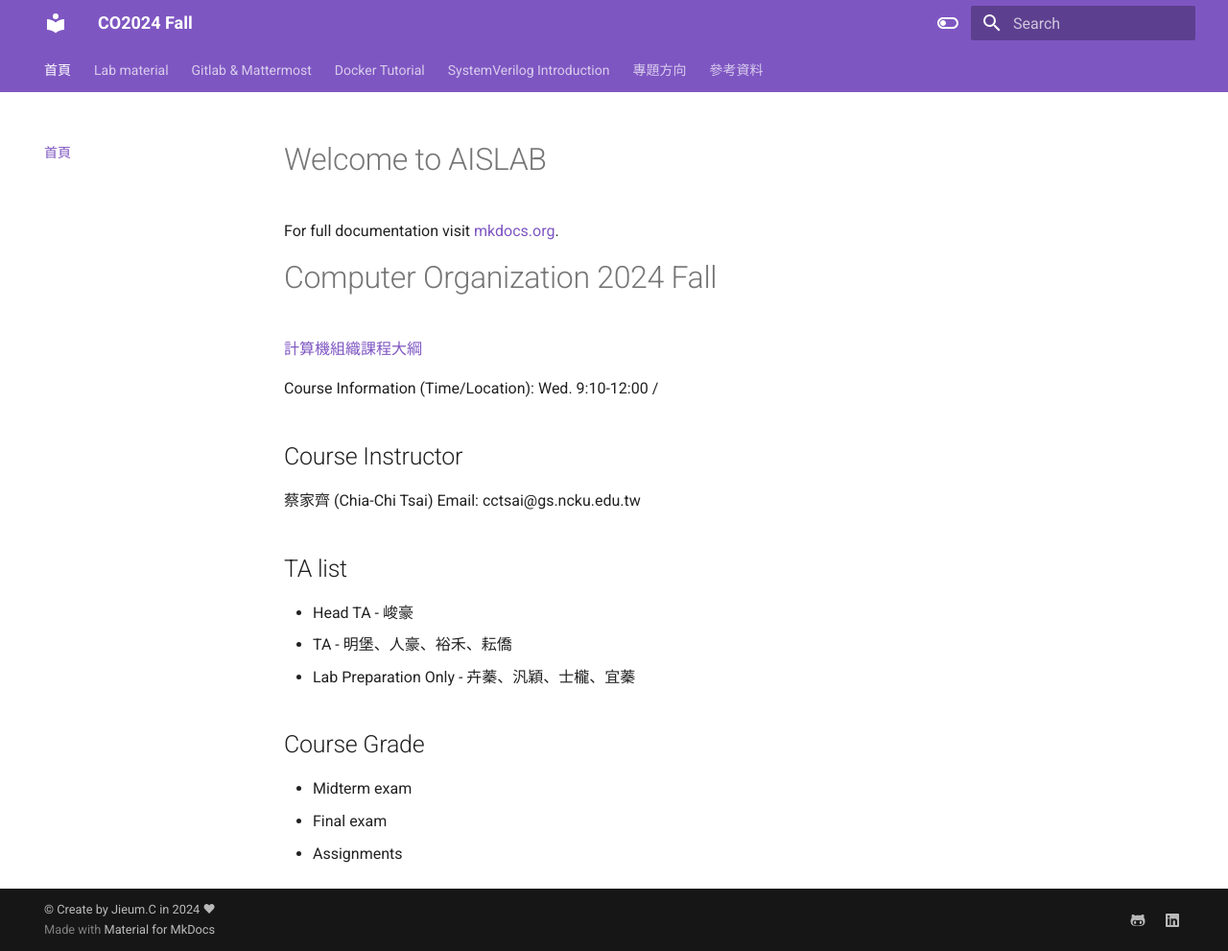
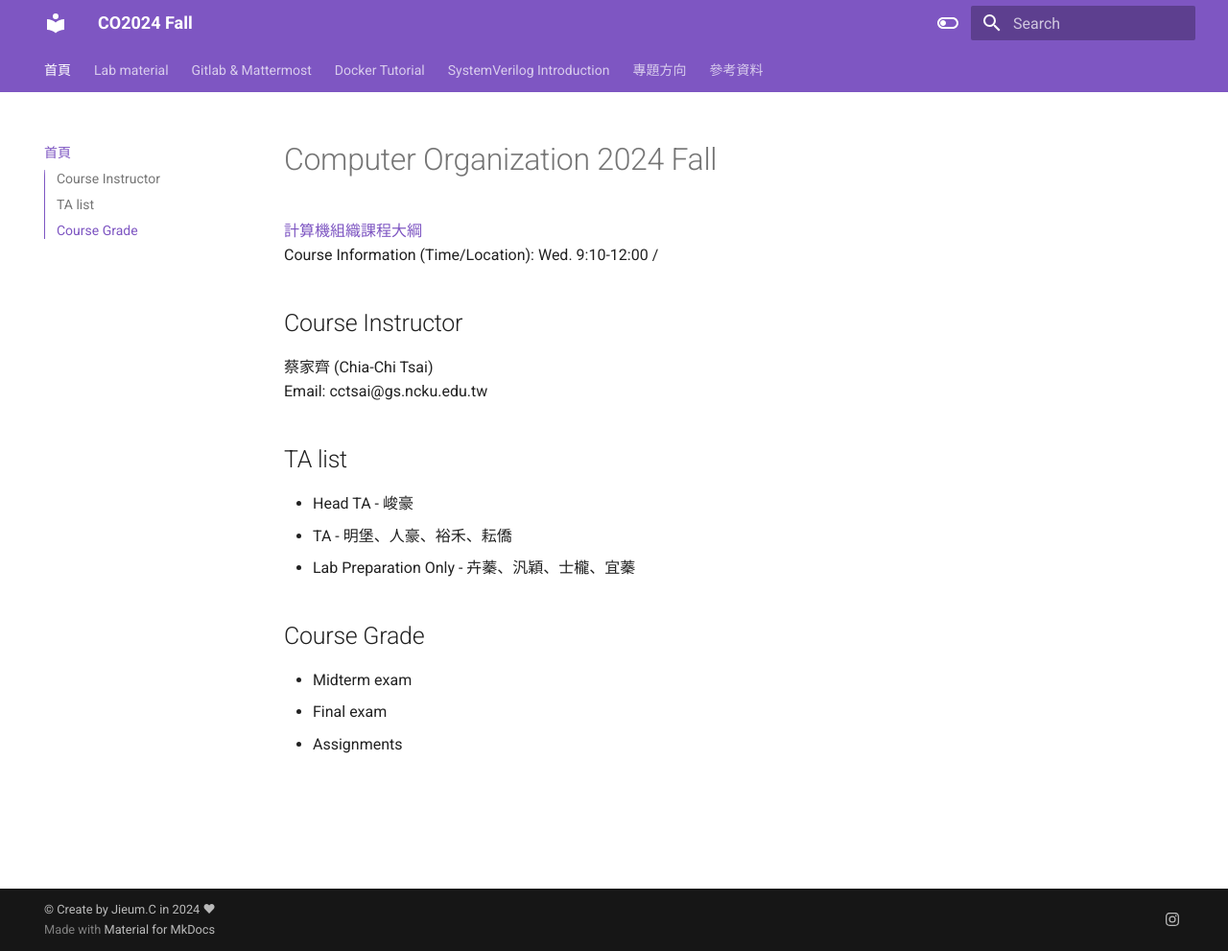
Before and after one commit to Jieumban/Test_mkdocs-, an MkDocs documentation site: the page built from docs/index.md, in a window 1280 px wide and 991 px high. Shown: the whole window at 96% size. Built offline with MkDocs 1.6.1 and Material for MkDocs 9.7.7, drawn with Linux system fonts in a browser that asks for light colours.

Commit message:
update 080214

```diff
--- a/docs/index.md
+++ b/docs/index.md
@@ -1,15 +1,10 @@
-# Welcome to AISLAB
-
-For full documentation visit [mkdocs.org](https://www.mkdocs.org).
-
 # Computer Organization 2024 Fall
 
-[計算機組織課程大綱](https://class-qry.acad.ncku.edu.tw/syllabus/online_display.php?syear=0113&sem=1&co_no=E221700&class_code=2)
-
+[計算機組織課程大綱](https://class-qry.acad.ncku.edu.tw/syllabus/online_display.php?syear=0113&sem=1&co_no=E221700&class_code=2)<br>
 Course Information (Time/Location): Wed. 9:10-12:00 /
 
 ## Course Instructor
-蔡家齊 (Chia-Chi Tsai)
+蔡家齊 (Chia-Chi Tsai)<br>
 Email: cctsai@gs.ncku.edu.tw
 
 ## TA list
--- a/mkdocs.yml
+++ b/mkdocs.yml
@@ -32,10 +32,8 @@ plugins:
 
 extra:
   social:
-    - icon: fontawesome/brands/github-alt
-      link: https://github.com/
-    - icon: fontawesome/brands/linkedin
-      link: https://www.linkedin.com/
+    - icon: fontawesome/brands/instagram
+      link: https://www.instagram.com/eemomolleyball?igsh=MnI5cnM0YnljcnEy
 
 markdown_extensions:
   - pymdownx.highlight:
```
Also changed, not shown: docs/references.md (+1 -0 lines).
